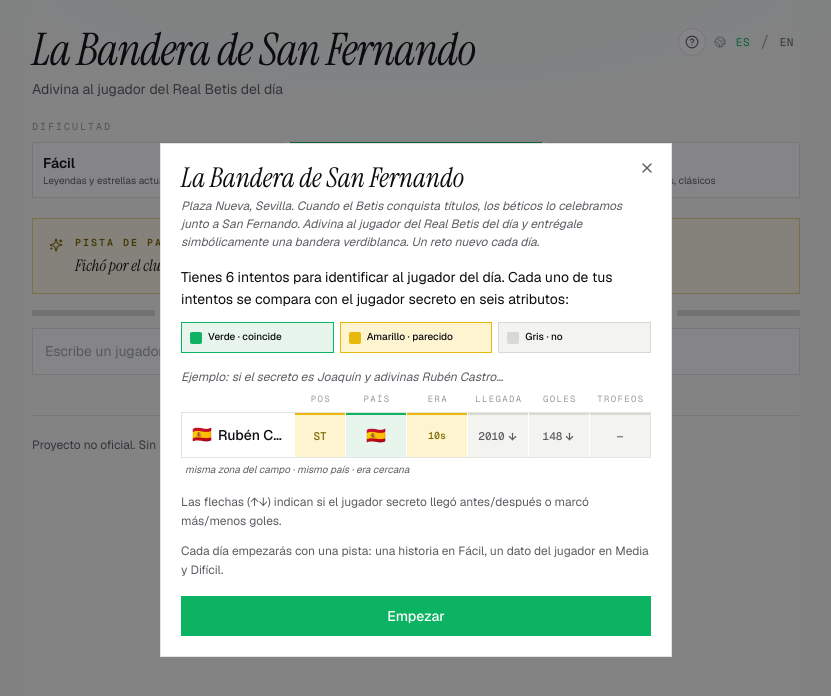
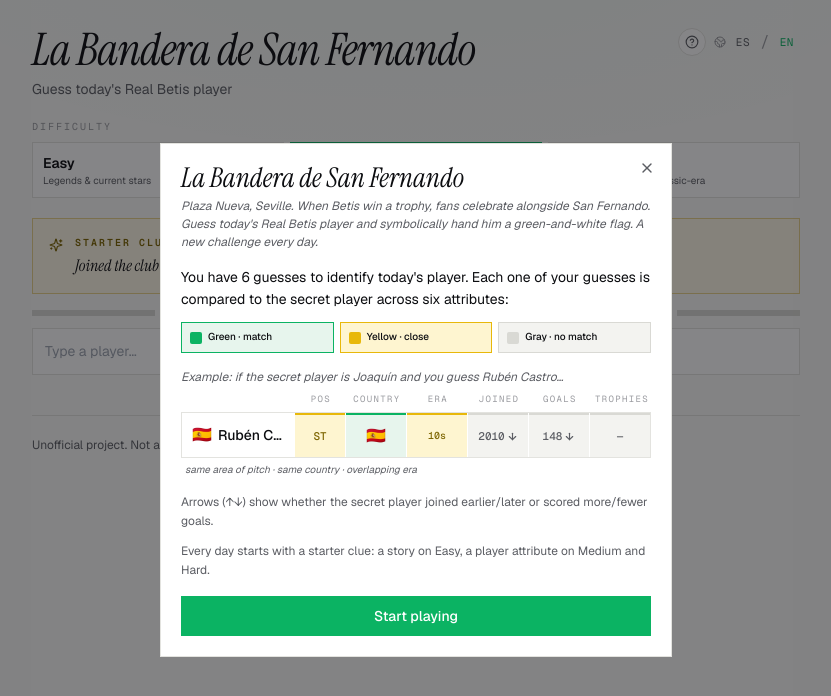
Before and after one commit to brawlcoder/la-bandera, a React (Vite) app: page / in a window 1280 px wide. Shown: the top 696 px of the page, without its empty margins (224-1055 px from the left). Built offline with nearby package versions, Linux system fonts and the light colour scheme.

Commit message:
Auto-detect browser language; remember user's language choice

```diff
--- a/src/components/Game.jsx
+++ b/src/components/Game.jsx
@@ -425,8 +425,21 @@
 // =====================================================================
 // Main game
 // =====================================================================
+// Pick the initial language: previously chosen (localStorage) > browser preference > Spanish default
+function getInitialLang() {
+  try {
+    const saved = localStorage.getItem("bandera_lang");
+    if (saved === "es" || saved === "en") return saved;
+  } catch {}
+  try {
+    const browserLang = (navigator.language || "es").toLowerCase();
+    if (browserLang.startsWith("en")) return "en";
+  } catch {}
+  return "es";
+}
+
 export default function Game() {
-  const [lang, setLang] = useState("es");
+  const [lang, setLangRaw] = useState(getInitialLang);
   const [difficulty, setDifficulty] = useState("medium");
   const [target, setTarget] = useState(() => pickTarget(PLAYERS, "medium"));
   const [guesses, setGuesses] = useState([]);
@@ -435,6 +448,12 @@
   const [copied, setCopied] = useState(false);
   const [showRules, setShowRules] = useState(true);
   const [rerolls, setRerolls] = useState(0);
+
+  // Wrapper around setLang that also persists the choice
+  const setLang = (newLang) => {
+    setLangRaw(newLang);
+    try { localStorage.setItem("bandera_lang", newLang); } catch {}
+  };
 
   const t = T[lang];
   const clue = useMemo(() => pickClue(target, PLAYERS, difficulty, lang, T), [target, difficulty, lang]);
```
